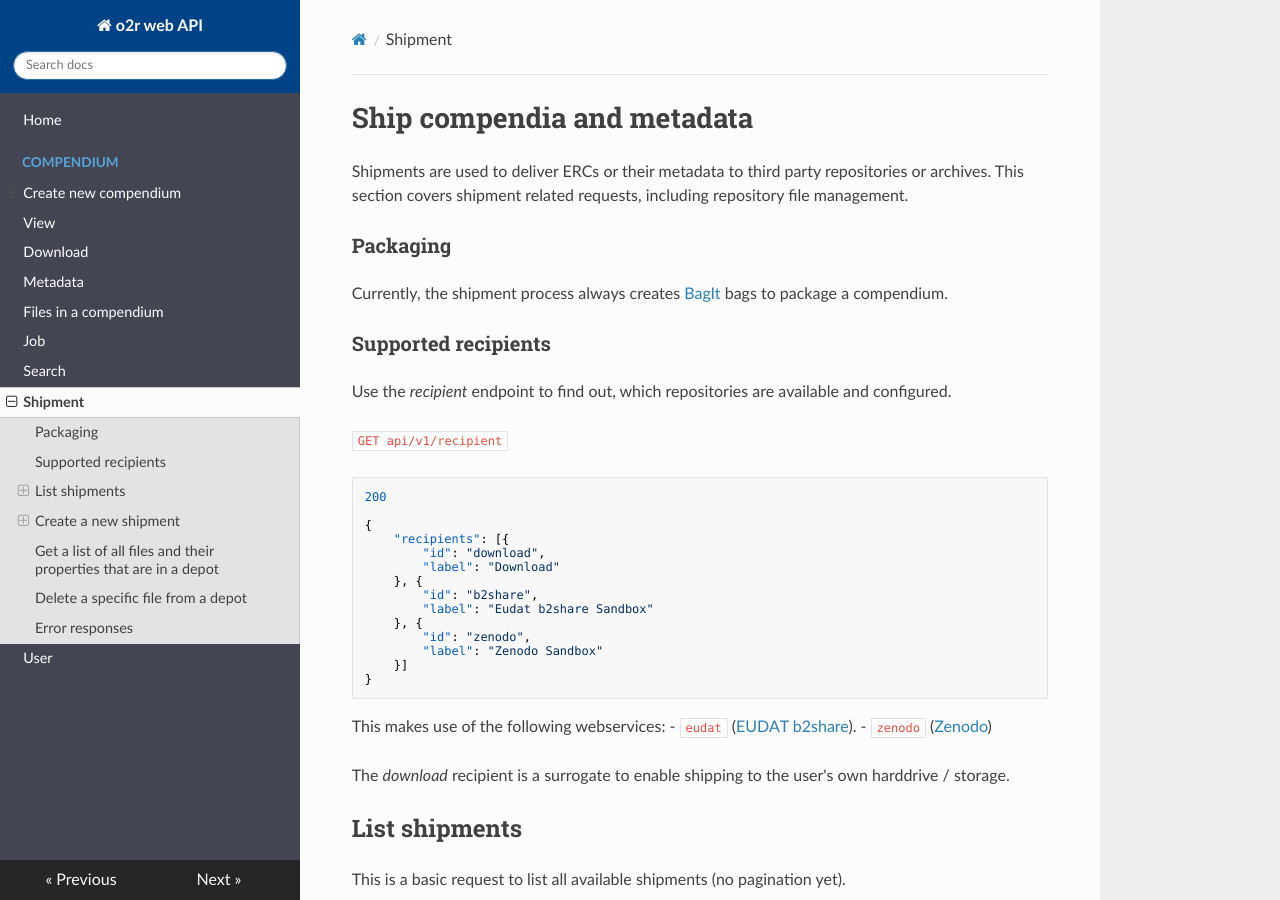
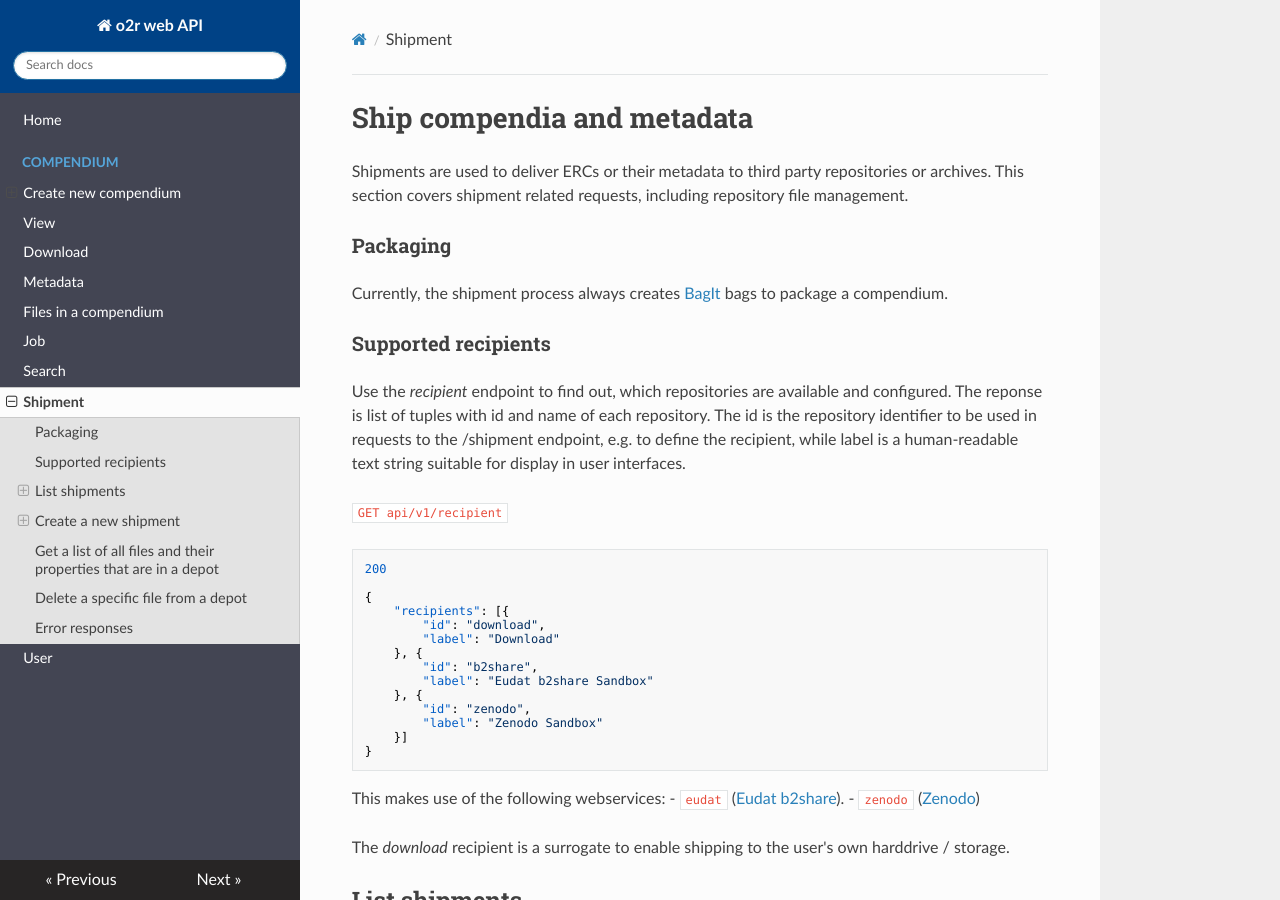
Before and after one commit to o2r-project/api, an MkDocs documentation site: the page built from docs/shipment.md, in a window 1280 px wide and 900 px high. Built offline with MkDocs 1.6.1, drawn with Linux system fonts in a browser that asks for light colours; nearby versions of some CDN libraries; old or Windows-style settings are respelled for this version of MkDocs.

Commit message:
Update shipment.md

````diff
--- a/docs/shipment.md
+++ b/docs/shipment.md
@@ -10,7 +10,8 @@ Currently, the shipment process always creates [BagIt](http://tools.ietf.org/htm
 
 ### Supported recipients
 
-Use the _recipient_ endpoint to find out, which repositories are available and configured.
+Use the _recipient_ endpoint to find out, which repositories are available and configured. The reponse is list of tuples with id and name of each repository. The id is the repository identifier to be used in requests to the /shipment endpoint, e.g. to define the recipient, while label is a human-readable text string suitable for display in user interfaces.
+
 
 `GET api/v1/recipient`
 
@@ -33,7 +34,7 @@ Use the _recipient_ endpoint to find out, which repositories are available and c
 ```
 
 This makes use of the following webservices:
-- `eudat` ([EUDAT b2share](https://b2share.eudat.eu/)).
+- `eudat` ([Eudat b2share](https://b2share.eudat.eu/)).
 - `zenodo` ([Zenodo](https://zenodo.org))
 
 The _download_ recipient is a surrogate to enable shipping to the user's own harddrive / storage.
````
